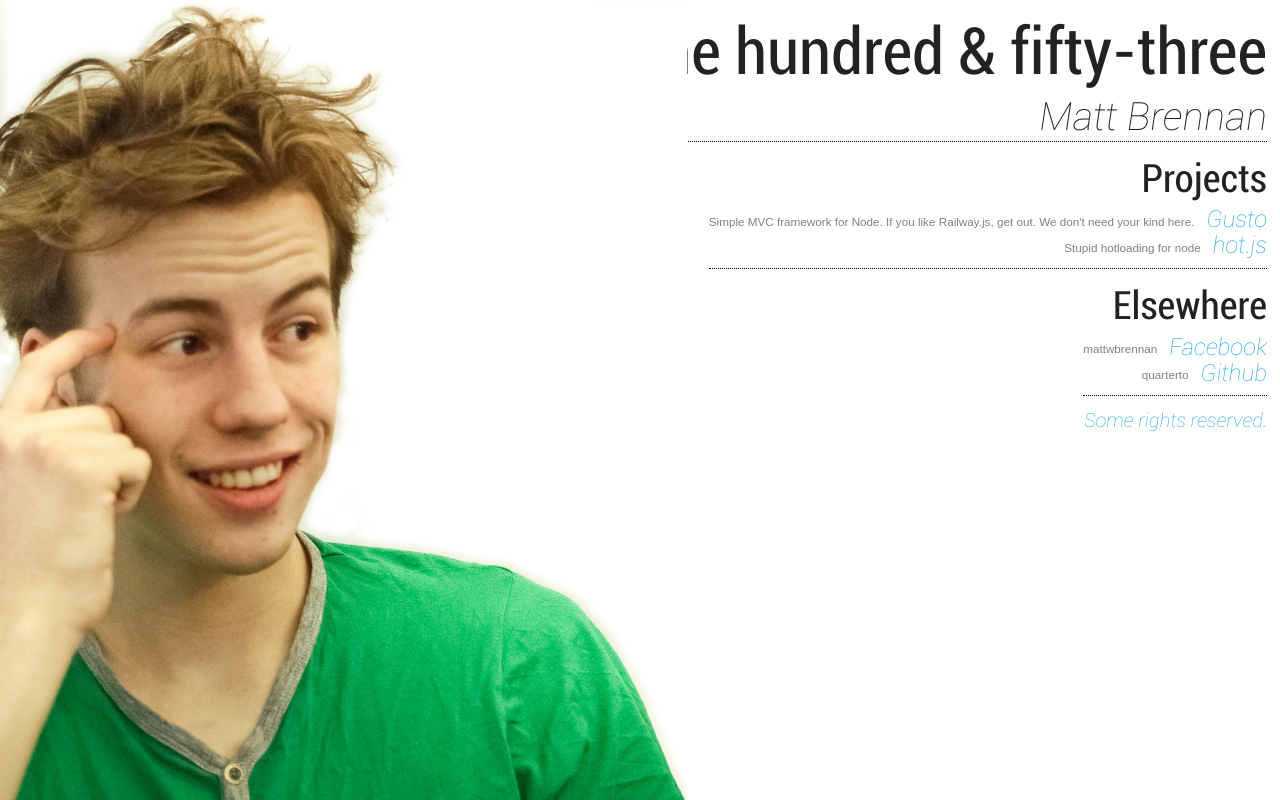
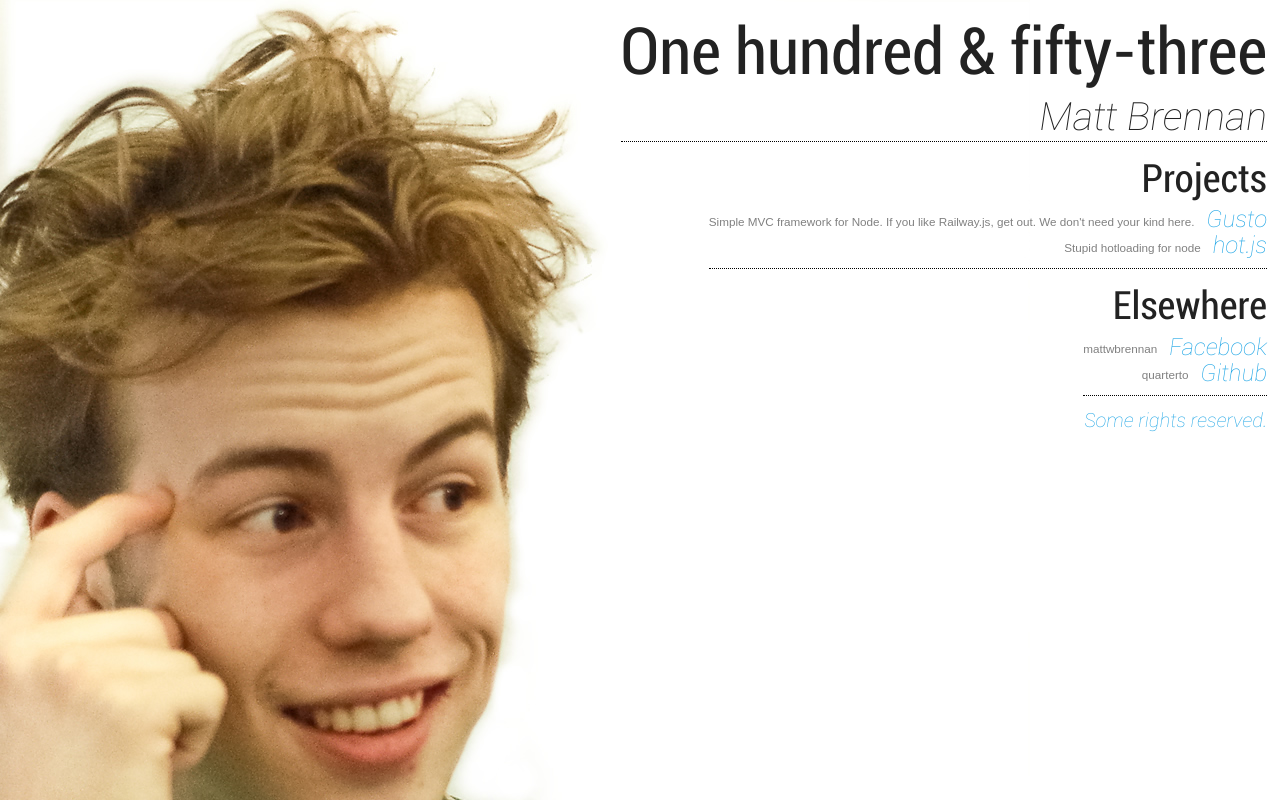
Before and after one commit to quarterpast/onehundredandfiftythree.com, a plain HTML site: page index.html in a window 1280 px wide. Shown: the top 800 px of the page. Drawn offline with nearby package versions, Linux system fonts and the light colour scheme.

Commit message:
switch to an <img>

```diff
--- a/css/style.css
+++ b/css/style.css
@@ -225,13 +225,9 @@ body, html {
   height: 100%;
 }
 
-aside {
+aside img {
+  display: block;
   width: 100%;
-  height: 100%;
-  background-image: url(../img/matt.jpg);
-  background-position: bottom left;
-  background-repeat: no-repeat;
-  background-size: 100% auto;
 }
 
 h1, h2, h3 {
@@ -337,17 +333,18 @@ footer h1 {
 
 @media only screen and (min-width: 769px) {
   aside {
-    height: 100%;
-    width: 100%;
+    z-index: 0;
     position: absolute;
     top: 0;
     left: 0;
-    background-image: url(../img/matt.jpg);
-    background-position: bottom left;
-    background-repeat: no-repeat;
-    background-size: auto 100%;
+  }
+  aside img {
+    height: 100%;
+    width: auto;
   }
   header, section, footer {
+    z-index: 1;
+    position: relative;
     text-align: right;
     float: right;
     clear: right;
--- a/index.html
+++ b/index.html
@@ -19,7 +19,7 @@
 </head>
 <body>
 <header>
-	<h1>One hundred & fifty-three</h1>
+	<h1>One hundred &amp; fifty&#8209;three</h1>
 	<h2>Matt Brennan</h2>
 </header>
 <section id="projects">
@@ -51,8 +51,7 @@
 <footer>
 	<h1><a href="http://creativecommons.org/licenses/by-sa/3.0/">Some rights reserved.</a></h1>
 </footer>
-<aside>
-</aside>
+<aside><img src="img/matt.jpg"/></aside>
 
 <script src="//ajax.googleapis.com/ajax/libs/jquery/1.7.1/jquery.min.js"></script>
 <script>window.jQuery || document.write('<script src="js/libs/jquery-1.7.1.min.js"><\/script>')</script>
```
